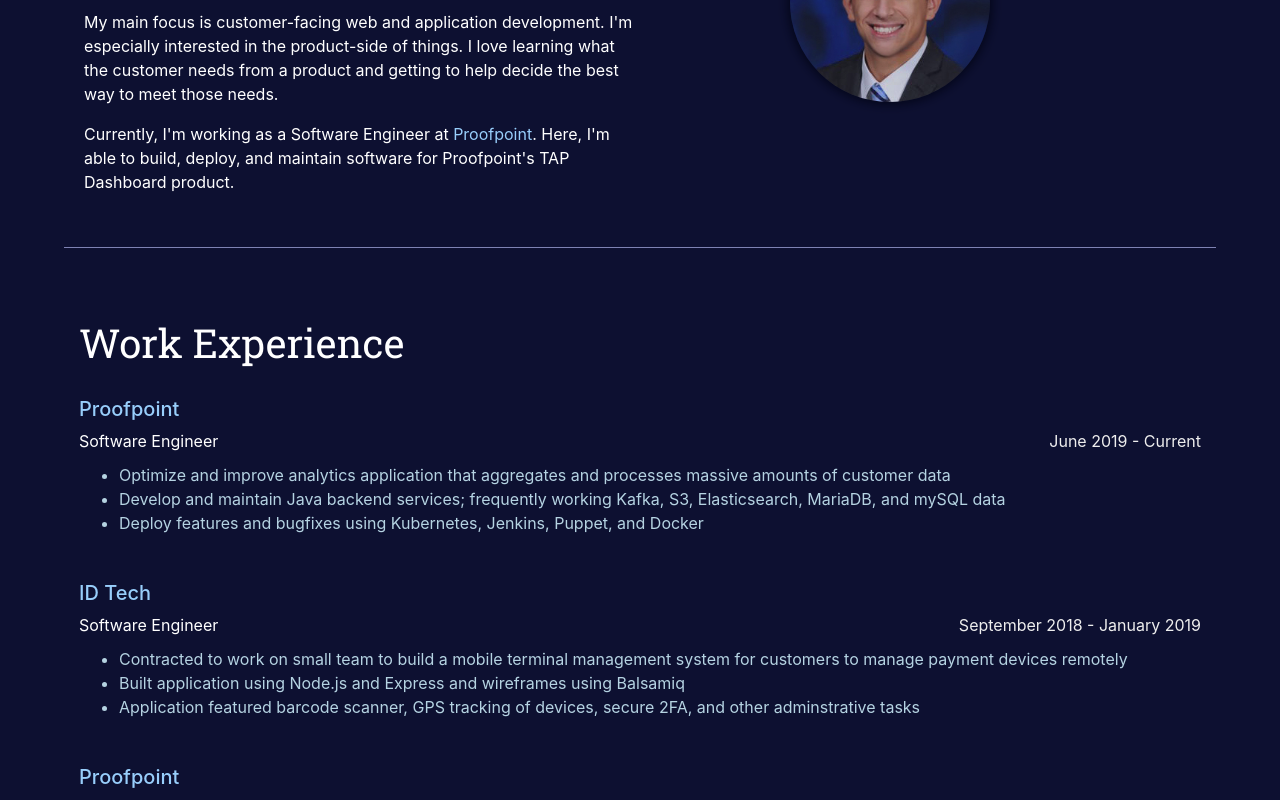
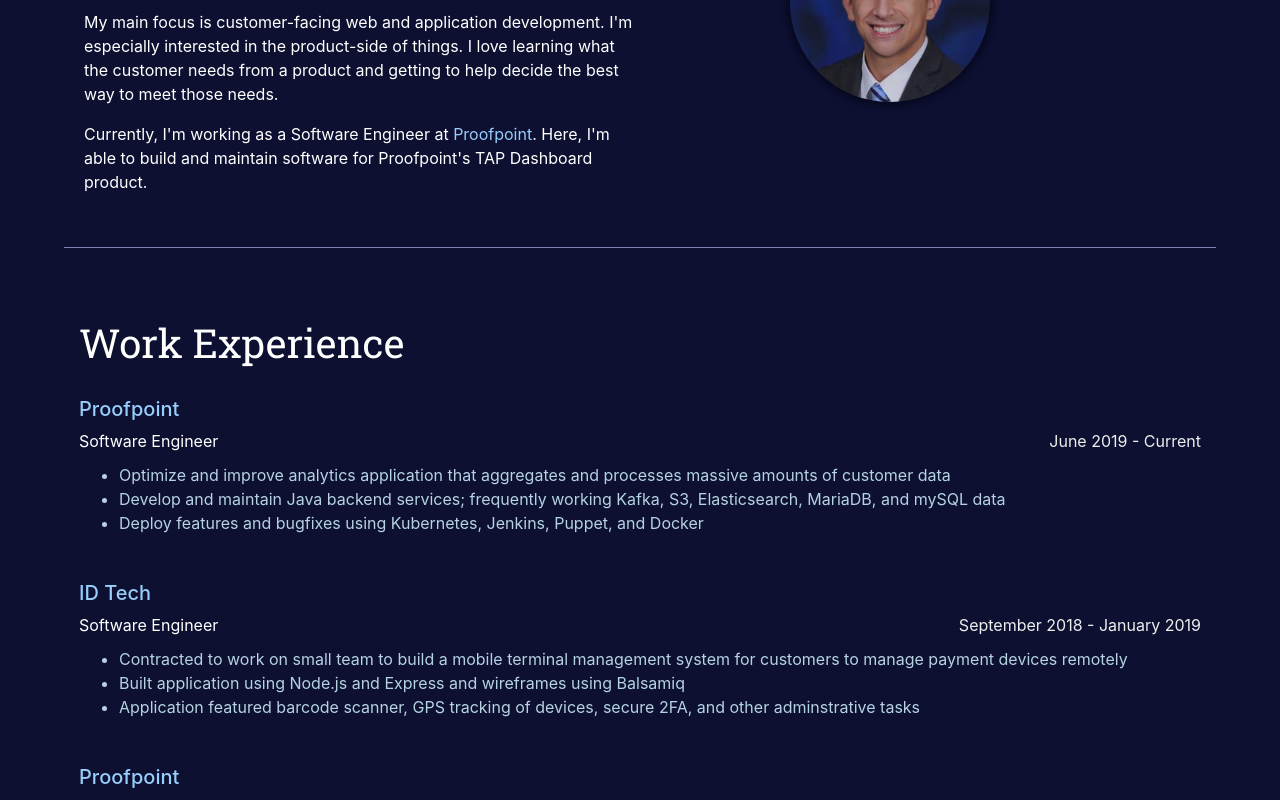
Before and after one commit to joshlopez97/portfolio-site, a React (Create React App) app: page / in a window 1280 px wide. Shown: the part 1040-1840 px from the top of the page. Built offline with nearby package versions, Linux system fonts and the light colour scheme.

Commit message:
Wording change

```diff
--- a/src/App.js
+++ b/src/App.js
@@ -56,7 +56,7 @@
             </p>
             <p> Currently, I'm working as a Software Engineer at <a href="https://www.proofpoint.com/us">Proofpoint</a>.
               Here,
-              I'm able to build, deploy, and maintain software for Proofpoint's TAP Dashboard product.
+              I'm able to build and maintain software for Proofpoint's TAP Dashboard product.
             </p>
           </div>
         </div>
@@ -177,8 +177,7 @@
             <p>Machine learning project as part of our team's submissions to Microsoft's Malmo Collaborative AI
               Challenge, where we train an agent
               in Minecraft to make non-trivial decisions on risk / reward scenarios in an obstacle course game. Our
-              model used deep Q-learning to
-              train the optimize the performance of the agent in the game.</p>
+              model used deep Q-learning and Q-networks to optimize the performance of the agent in the game.</p>
           </a>
           <a href="https://github.com/joshlopez97/Poisson-Reconstruction" className="project">
             <h5>Poisson Reconstruction<i className="fa fa-external-link"/></h5>
```
